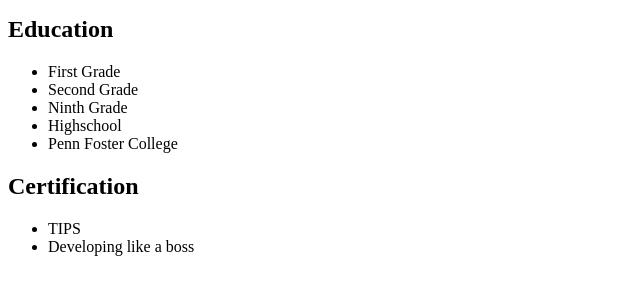
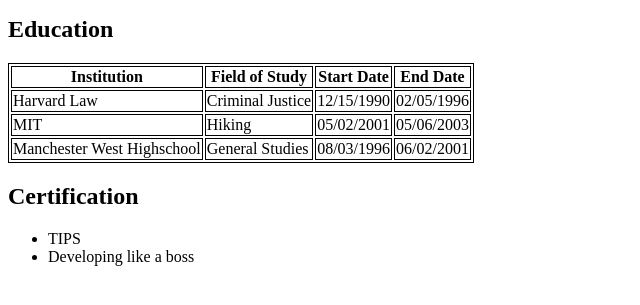
Before and after one commit to faithcuneo/Block-Elements, a plain HTML site: page Skills.html in a window 1280 px wide. Shown: the part 209-514 px from the top of the page, without its empty margins (0-640 px from the left). Drawn offline with Linux system fonts and the light colour scheme.

Commit message:
added a table

```diff
--- a/Skills.html
+++ b/Skills.html
@@ -2,6 +2,11 @@
 <html>
     <head>
         <title>Faith Cuneo - Skills</title>
+        <style>
+            table,th,td {
+                border: 1px solid black;
+            }
+        </style>
     </head>
     <body>
         <h3>Navigation</h3>
@@ -15,14 +20,36 @@
         </ul>
 
         <h2>Education</h2>
-        <ul>
-            <li>First Grade</li>
-            <li>Second Grade</li>
-            <li>Ninth Grade</li>
-            <li>Highschool</li>
-            <li>Penn Foster College</li>
-        </ul>
-
+        <table>
+            <thead>
+                <tr>
+                    <th>Institution</th>
+                    <th>Field of Study</th>
+                    <th>Start Date</th>
+                    <th>End Date</th>
+                </tr>
+            </thead>
+            <tbody>
+                <tr>
+                    <td>Harvard Law</td>
+                    <td>Criminal Justice</td>
+                    <td>12/15/1990</td>
+                    <td>02/05/1996</td>
+                </tr>
+                <tr>
+                    <td>MIT</td>
+                    <td>Hiking</td>
+                    <td>05/02/2001</td>
+                    <td>05/06/2003</td>
+                </tr>
+                <tr>
+                    <td>Manchester West Highschool</td>
+                    <td>General Studies</td>
+                    <td>08/03/1996</td>
+                    <td>06/02/2001</td>
+                </tr>
+            </tbody>
+        </table>
         <h2>Certification</h2>
         <ul>
             <li>TIPS</li>
```
